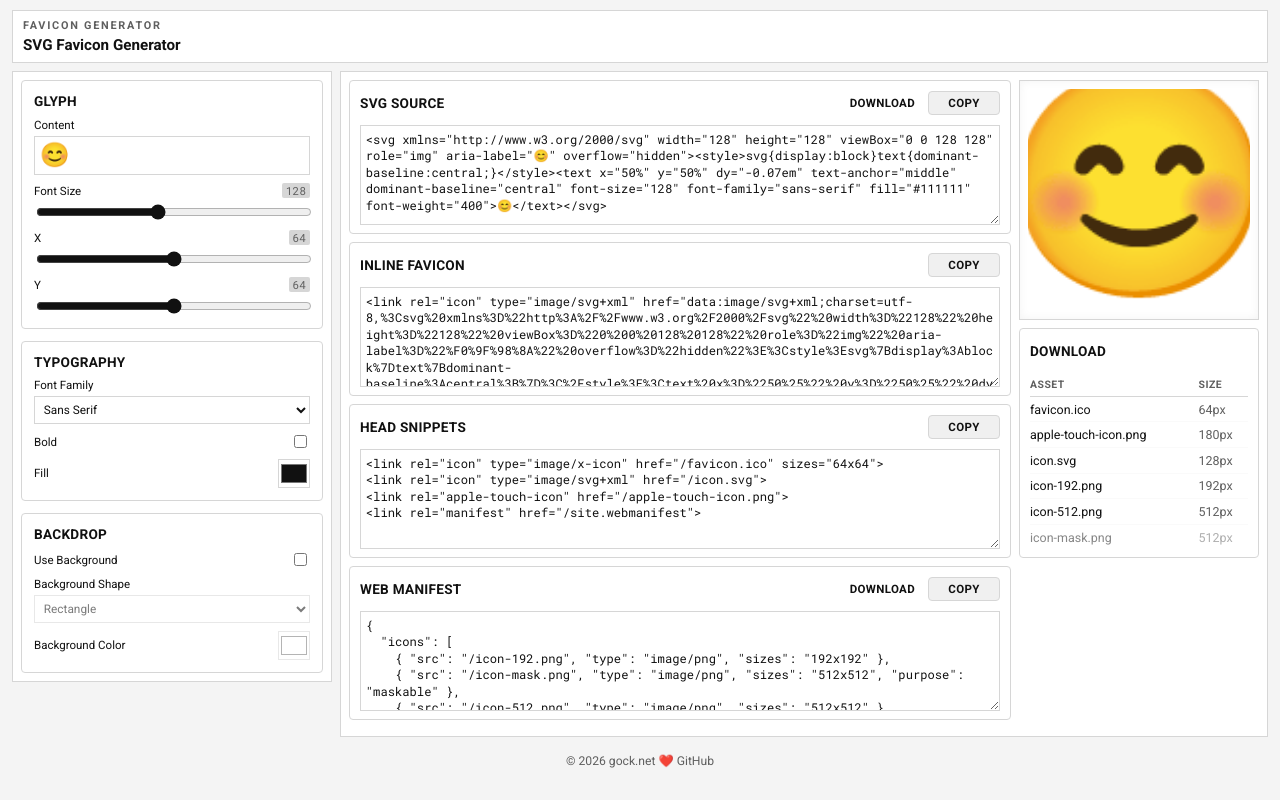
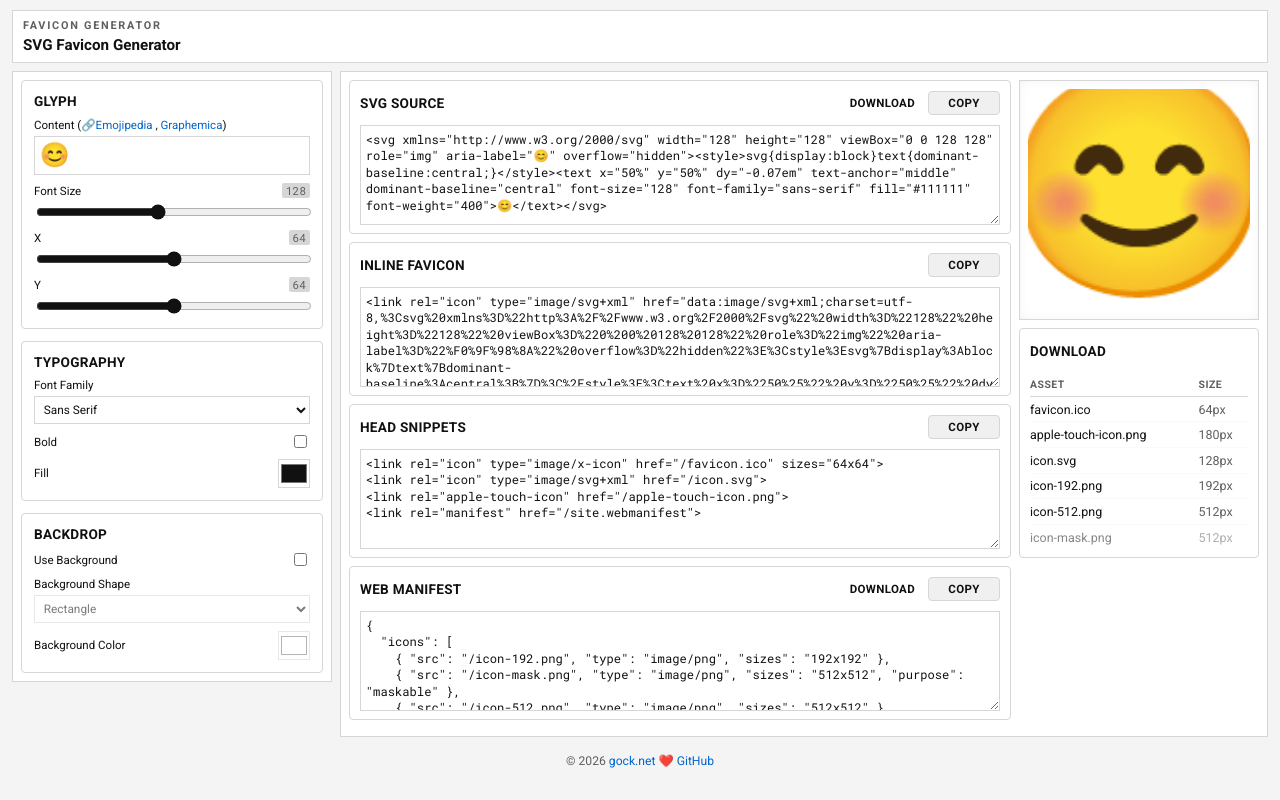
Before and after one commit to andygock/svg-favicon-generator, a React (Vite) app: page / in a window 1280 px wide. Built offline with nearby package versions, Linux system fonts and the light colour scheme.

Commit message:
feat: enhance ControlPanel with links to Emojipedia and Graphemica; update styles for link colors and hover effects

```diff
--- a/src/components/ControlPanel.jsx
+++ b/src/components/ControlPanel.jsx
@@ -4,7 +4,25 @@ export function ControlPanel({ state, fontOptions, onFieldChange }) {
       <section className="control-group">
         <h2 className="section-title">Glyph</h2>
         <label className="field field-text">
-          <span className="field-label">Content</span>
+          <span className="field-label">
+            Content (🔗
+            <a
+              target="_blank"
+              href="https://emojipedia.org/"
+              title="Emojipedia is a comprehensive resource for emoji characters, providing detailed information about their meanings, usage, and variations."
+            >
+              Emojipedia
+            </a>{" "}
+            ,{" "}
+            <a
+              target="_blank"
+              href="https://graphemica.com/"
+              title="Graphemica is a comprehensive resource for Unicode characters, providing detailed information about their meanings, usage, and variations."
+            >
+              Graphemica
+            </a>
+            )
+          </span>
           <input
             type="text"
             value={state.content}
--- a/src/styles.css
+++ b/src/styles.css
@@ -13,6 +13,8 @@
   --text: #111111;
   --muted: #5f5f5f;
   --shadow: none;
+  --text-link: #0066cc;
+  --text-link-hover: #004999;
 }
 
 * {
@@ -40,8 +42,13 @@ textarea {
 }
 
 a {
-  color: inherit;
+  color: var(--text-link);
   text-decoration: none;
+}
+
+a:hover {
+  color: var(--text-link-hover);
+  text-decoration: underline;
 }
 
 .app-shell {
```
